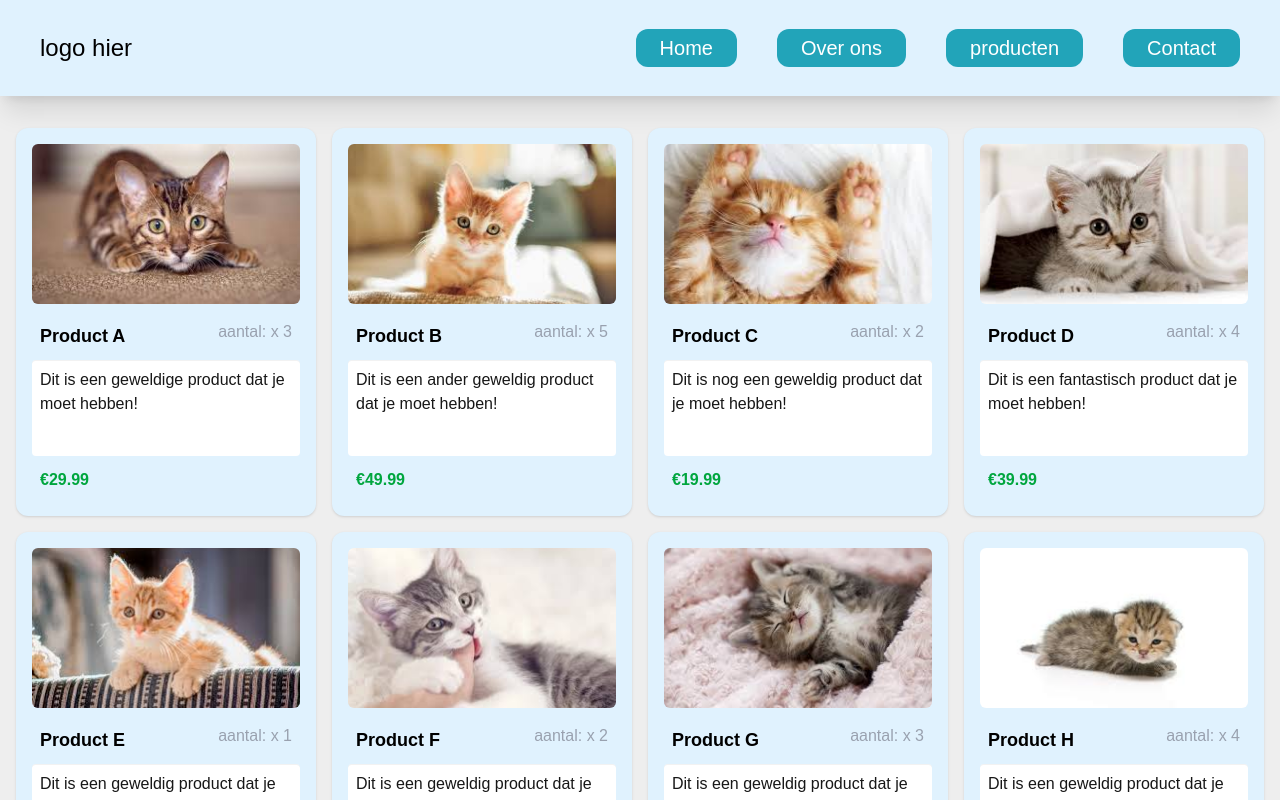
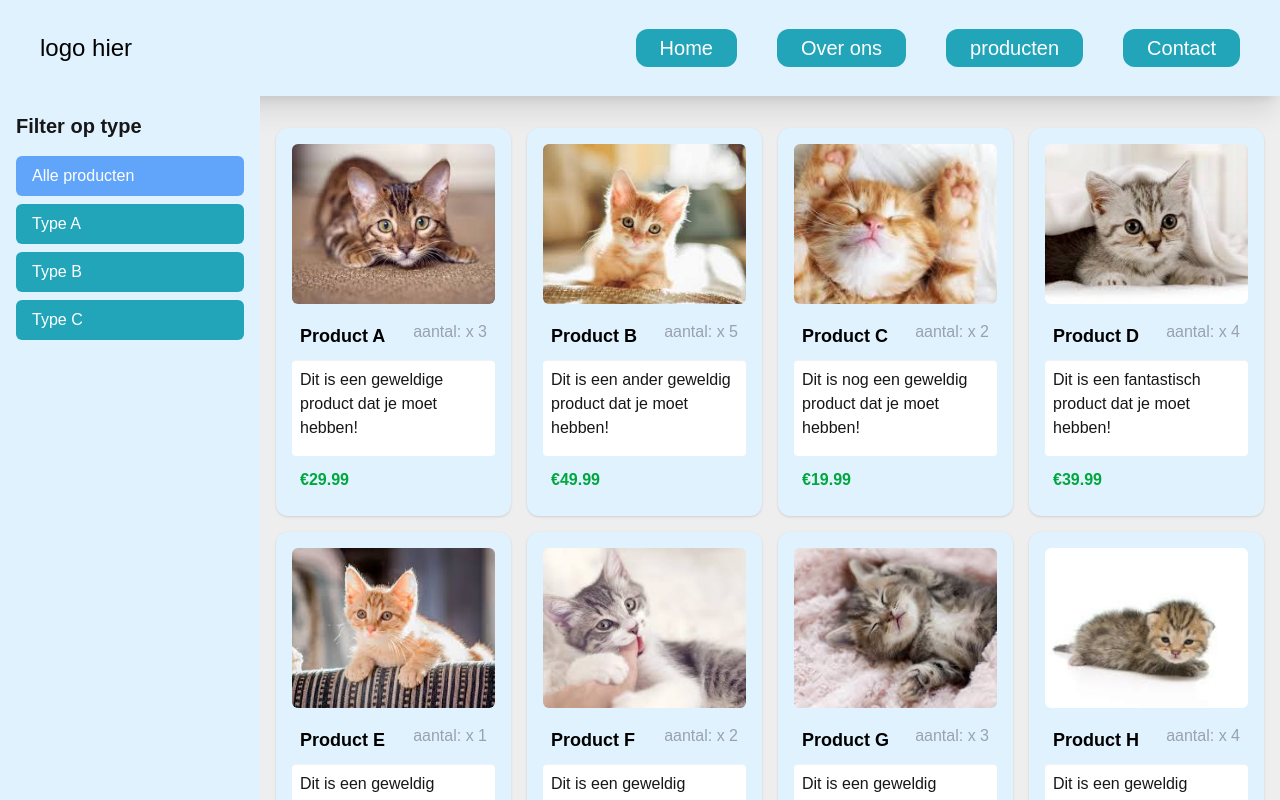
Before and after one commit to JesseElbertsen/webshop-template, a Next.js app in the folder webshop-template/: page /producten in a window 1280 px wide. Shown: the top 800 px of the page. Built offline with nearby package versions, Linux system fonts and the light colour scheme.

Commit message:
added filter systeem

```diff
--- /dev/null
+++ b/webshop-template/src/app/components/Filter.tsx
@@ -0,0 +1,41 @@
+"use client";
+
+import { useState } from "react";
+
+type FilterProps = {
+  options: string[]; // Dynamische filteropties
+  onFilterChange: (filteredOption: string) => void;
+};
+
+export default function Filter({ options, onFilterChange }: FilterProps) {
+  const [activeOption, setActiveOption] = useState<string>("");
+
+  const handleOptionChange = (option: string) => {
+    setActiveOption(option);
+    onFilterChange(option); // Roep de callback aan met de geselecteerde optie
+  };
+
+  return (
+    <aside className="w-1/4 bg-muted p-4">
+      <h2 className="text-xl font-bold mb-4">Filter op type</h2>
+      <ul className="space-y-2">
+        {["", ...options].map((option) => (
+          <li key={option}>
+            <button
+              className={`w-full text-left px-4 py-2 rounded-md ${
+                activeOption === option
+                  ? "bg-primary-light text-white"
+                  : "bg-primary text-white"
+              }`}
+              onClick={() => handleOptionChange(option)}
+            >
+              {option === ""
+                ? "Alle producten"
+                : `Type ${option.toUpperCase()}`}
+            </button>
+          </li>
+        ))}
+      </ul>
+    </aside>
+  );
+}
--- a/webshop-template/src/app/lib/api.ts
+++ b/webshop-template/src/app/lib/api.ts
@@ -23,6 +23,7 @@ export async function getDummyProducts() {
       amount: 3,
       image: "/images/product-a.jpg",
       price: 29.99,
+      type: "a", // Nieuw toegevoegd
     },
     {
       id: "2",
@@ -32,6 +33,7 @@ export async function getDummyProducts() {
       amount: 5,
       image: "/images/product-b.jpg",
       price: 49.99,
+      type: "b", // Nieuw toegevoegd
     },
     {
       id: "3",
@@ -41,6 +43,7 @@ export async function getDummyProducts() {
       amount: 2,
       image: "/images/product-c.jpg",
       price: 19.99,
+      type: "c", // Nieuw toegevoegd
     },
     {
       id: "4",
@@ -50,6 +53,7 @@ export async function getDummyProducts() {
       amount: 4,
       image: "/images/product-d.jpg",
       price: 39.99,
+      type: "a", // Nieuw toegevoegd
     },
     {
       id: "5",
@@ -59,6 +63,7 @@ export async function getDummyProducts() {
       amount: 1,
       image: "/images/product-e.jpg",
       price: 59.99,
+      type: "b", // Nieuw toegevoegd
     },
     {
       id: "6",
@@ -68,6 +73,7 @@ export async function getDummyProducts() {
       amount: 2,
       image: "/images/product-f.jpg",
       price: 24.99,
+      type: "c", // Nieuw toegevoegd
     },
     {
       id: "7",
@@ -77,6 +83,7 @@ export async function getDummyProducts() {
       amount: 3,
       image: "/images/product-g.jpg",
       price: 34.99,
+      type: "a", // Nieuw toegevoegd
     },
     {
       id: "8",
@@ -86,6 +93,7 @@ export async function getDummyProducts() {
       amount: 4,
       image: "/images/product-h.jpg",
       price: 44.99,
+      type: "b", // Nieuw toegevoegd
     },
   ];
 }
--- a/webshop-template/src/app/producten/ProductCard.tsx
+++ b/webshop-template/src/app/producten/ProductCard.tsx
@@ -8,6 +8,7 @@ type Product = {
   title: string;
   description: string;
   amount: number;
+  type: string;
   image: string;
   price: number;
 };
--- a/webshop-template/src/app/producten/page.tsx
+++ b/webshop-template/src/app/producten/page.tsx
@@ -2,32 +2,57 @@
 import React, { useEffect, useState } from "react";
 import ProductCard from "./ProductCard";
 import { getDummyProducts } from "../lib/api";
+import Filter from "../components/Filter";
 
-export default function Page() {
-  const [products, setProducts] = useState<
-    {
+// Definieer een Product interface
+interface Product {
   id: string;
   title: string;
   description: string;
   amount: number;
   image: string;
   price: number;
-    }[]
-  >([]);
+  type: string;
+}
+
+export default function Page() {
+  // Voeg expliciete types toe aan useState
+  const [products, setProducts] = useState<Product[]>([]);
+  const [filteredProducts, setFilteredProducts] = useState<Product[]>([]);
 
   useEffect(() => {
     async function fetchProducts() {
-      const data = await getDummyProducts();
+      const data: Product[] = await getDummyProducts();
       setProducts(data);
+      setFilteredProducts(data); // Toon standaard alle producten
     }
     fetchProducts();
   }, []);
 
+  const handleFilterChange = (type: string) => {
+    setFilteredProducts(
+      type === ""
+        ? products
+        : products.filter((product) => product.type === type)
+    );
+  };
+
+  // Haal unieke types op voor de filteropties
+  const productTypes = Array.from(
+    new Set(products.map((product) => product.type))
+  );
+
   return (
-    <div className="grid grid-cols-1 sm:grid-cols-2 md:grid-cols-3 lg:grid-cols-4 gap-4 container mx-auto md:px-4 md:py-8">
-      {products.map((product, index) => (
+    <div className="flex min-h-screen">
+      {/* Filter container */}
+      <Filter options={productTypes} onFilterChange={handleFilterChange} />
+
+      {/* Producten grid */}
+      <main className="grid grid-cols-1 sm:grid-cols-2 md:grid-cols-3 lg:grid-cols-4 gap-4 container mx-auto md:px-4 md:py-8">
+        {filteredProducts.map((product, index) => (
           <ProductCard key={product.id} {...product} index={index} />
         ))}
+      </main>
     </div>
   );
 }
```
Lines whose indentation alone changed are shown as unchanged.
